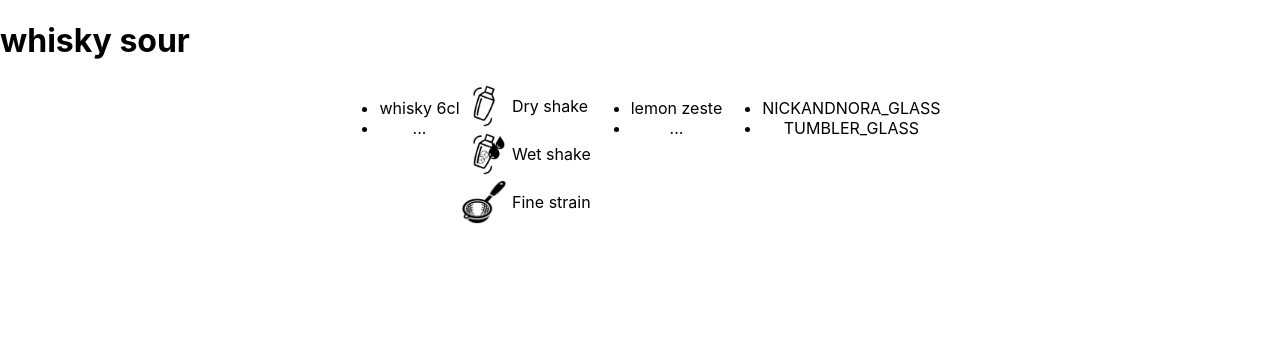
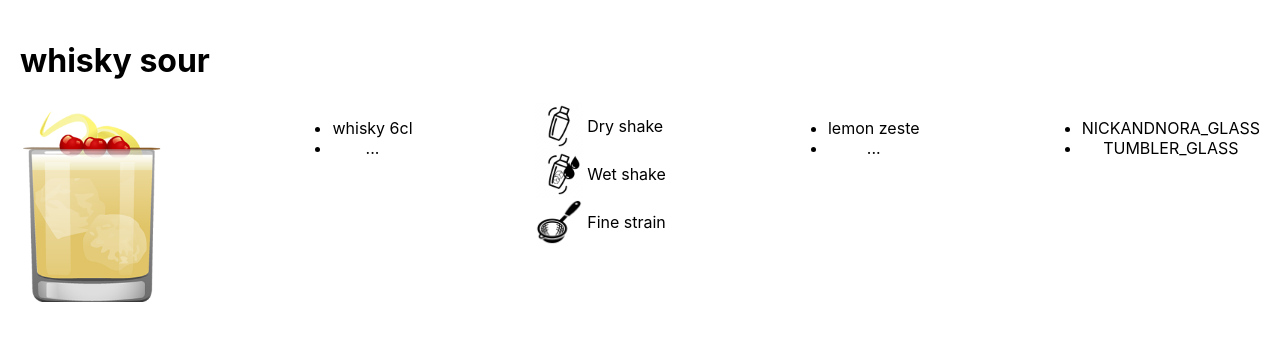
Before and after one commit to FlorianLiebhart/cocktails, a React (Create React App) app: page / in a window 1280 px wide. Shown: the top 340 px of the page. Built offline with nearby package versions, Linux system fonts and the light colour scheme.

Commit message:
Refactored the steps list

```diff
--- a/src/components/CocktailsList.tsx
+++ b/src/components/CocktailsList.tsx
@@ -1,47 +1,17 @@
 import React from "react";
+import {PreparationStepsList} from "./PreparationStepsList";
 
-import mix_dry_shake from '../icons/steps/mix_dry_shake.png';
-import mix_wet_shake from '../icons/steps/mix_wet_shake.png';
-import single_strain from '../icons/steps/mix_wet_shake.png';
-import mix_build from '../icons/steps/mix_stir.png';
-import mix_stir from '../icons/steps/mix_stir.png';
-import open_pour from '../icons/steps/pour.png';
-import fine_strain from '../icons/steps/strain_fine.png';
 
-const picturesMap: any = {
-    DRY_SHAKE: mix_dry_shake,
-    WET_SHAKE: mix_wet_shake,
-    BUILD: mix_build,
-    STIR: mix_stir,
-    OPEN_POUR: open_pour,
-    FINE_STRAIN: fine_strain,
-    SINGLE_STRAIN: single_strain
-}
+const glassesMap={
 
-const labelsMap: any = {
-    DRY_SHAKE: 'Dry shake',
-    WET_SHAKE: 'Wet shake',
-    BUILD: 'Build',
-    STIR: "Stir",
-    OPEN_POUR: 'Open pour',
-    FINE_STRAIN: 'Fine strain',
-    SINGLE_STRAIN: 'Single strain'
 }
 
 
-// @ts-ignore
-const PreparationStepsList = ({preparationSteps}) => <div>
-    {preparationSteps.map((step: any) =>
-        <div style={{display: 'flex', alignItems: 'center'}}>
-
-            <img style={{width: 48, height: 48}} src={picturesMap[step]}/>
-            <div>&nbsp;{labelsMap[step]}</div>
-        </div>
-    )}
-</div>;
-
-
-const CocktailListItem: React.FC<any> = ({cocktail}) => <div>
+const CocktailListItem: React.FC<any> = ({cocktail}) => <div
+    style={{
+        padding: '20px'
+    }}
+>
     <div style={{
         display: 'flex',
         alignItems: 'flex-start'
@@ -52,9 +22,12 @@ const CocktailListItem: React.FC<any> = ({cocktail}) => <div>
     </div>
     <div style={{
         display: 'flex',
-        justifyContent: 'center',
+        justifyContent: 'space-between',
         alignItems: 'flex-start'
     }}>
+        <div>
+            <img src={cocktail.picture} alt={cocktail.name} style={{height: '200px'}}/>
+        </div>
         <div>
             <ul>
                 {cocktail.ingredients.map((ingredient: any) => <li>
--- /dev/null
+++ b/src/components/PreparationStepsList.tsx
@@ -0,0 +1,36 @@
+import mix_dry_shake from "../icons/steps/mix_dry_shake.png";
+import mix_wet_shake from "../icons/steps/mix_wet_shake.png";
+import single_strain from "../icons/steps/mix_wet_shake.png";
+import mix_build from "../icons/steps/mix_stir.png";
+import mix_stir from "../icons/steps/mix_stir.png";
+import open_pour from "../icons/steps/pour.png";
+import fine_strain from "../icons/steps/strain_fine.png";
+import React from "react";
+
+const picturesMap: any = {
+    DRY_SHAKE: mix_dry_shake,
+    WET_SHAKE: mix_wet_shake,
+    BUILD: mix_build,
+    STIR: mix_stir,
+    OPEN_POUR: open_pour,
+    FINE_STRAIN: fine_strain,
+    SINGLE_STRAIN: single_strain
+}
+const labelsMap: any = {
+    DRY_SHAKE: 'Dry shake',
+    WET_SHAKE: 'Wet shake',
+    BUILD: 'Build',
+    STIR: "Stir",
+    OPEN_POUR: 'Open pour',
+    FINE_STRAIN: 'Fine strain',
+    SINGLE_STRAIN: 'Single strain'
+}
+// @ts-ignore
+export const PreparationStepsList = ({preparationSteps}) => <div>
+    {preparationSteps.map((step: any) =>
+        <div style={{display: 'flex', alignItems: 'center'}}>
+            <img alt={labelsMap[step]} style={{width: 48, height: 48}} src={picturesMap[step]}/>
+            <div>&nbsp;{labelsMap[step]}</div>
+        </div>
+    )}
+</div>;
--- a/src/domain/cocktails.ts
+++ b/src/domain/cocktails.ts
@@ -1,10 +1,12 @@
 import {DRY_SHAKE, FINE_STRAIN, WET_SHAKE} from "./preparationSteps";
 import {NICKANDNORA_GLASS, TUMBLER_GLASS} from "./glasses";
+
+import whiskySourSrc from './images/whiskysour.png';
 
 
 const whiskySour = {
     name: "whisky sour",
-    picture: "...",
+    picture: whiskySourSrc,
     ingredients: [
         "whisky 6cl",
         "...",
```
